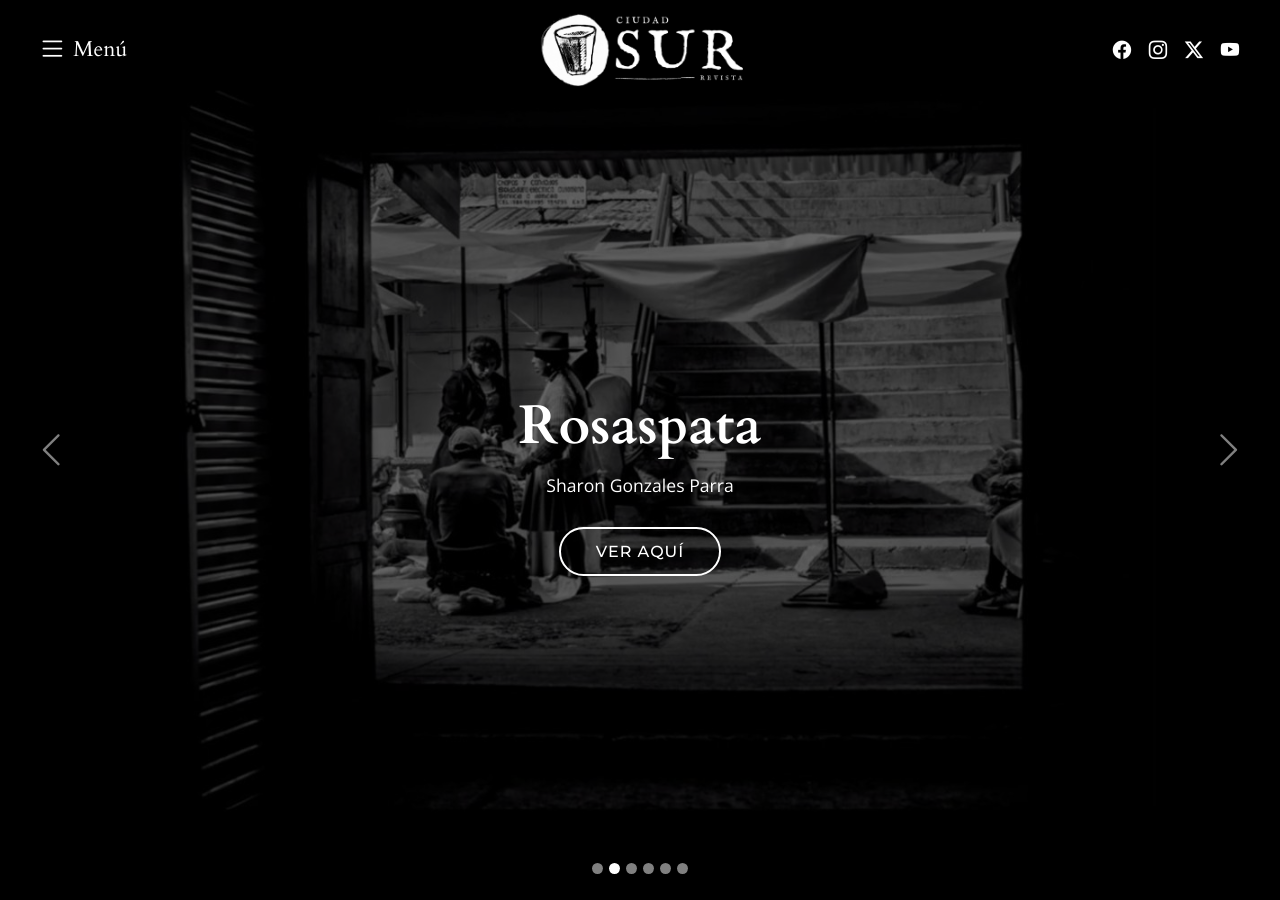
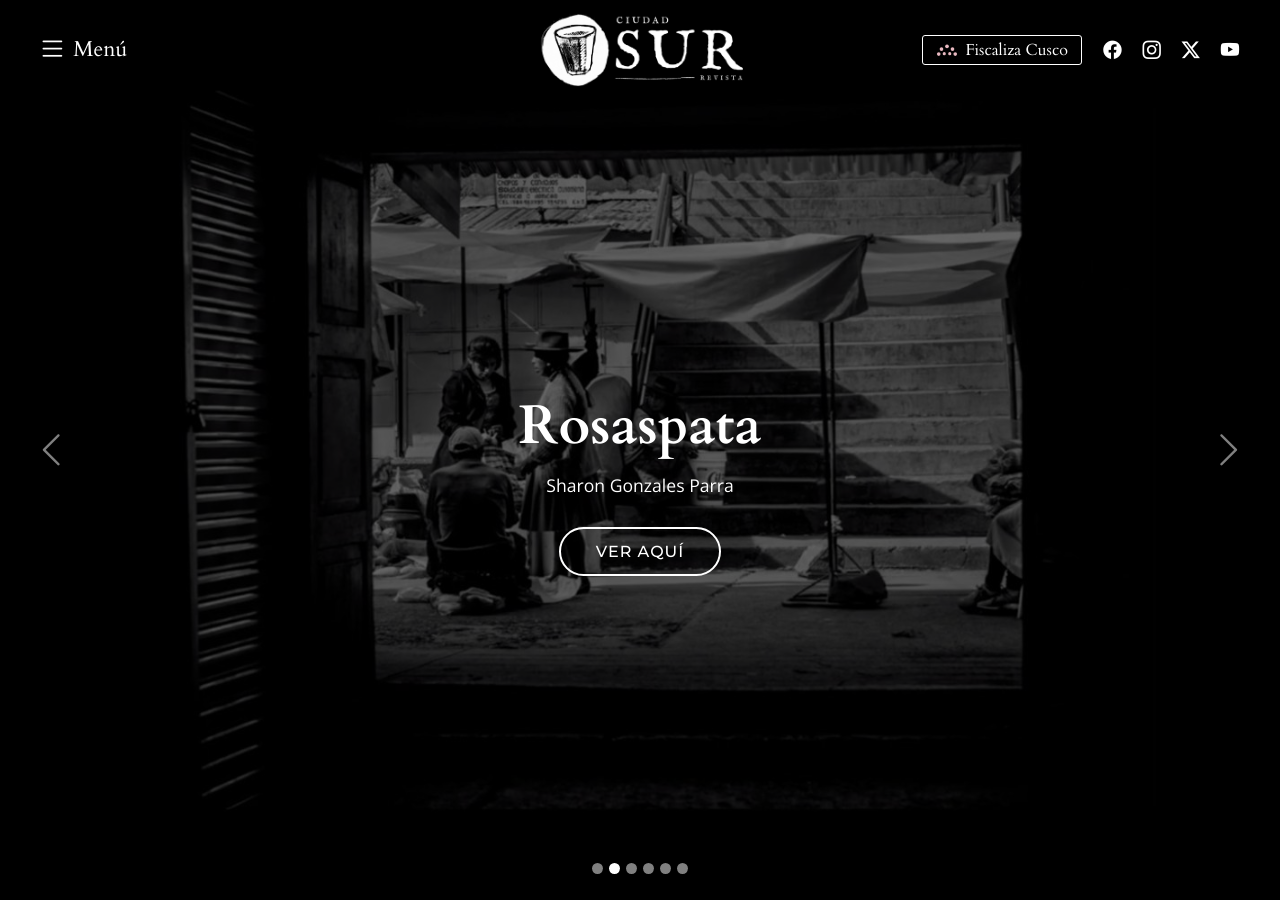
Before and after one commit to romelserg/ciudadsur, a Jekyll site: the page built from index.html, in a window 1280 px wide and 900 px high. Built offline with Jekyll 4.4.1, drawn with Linux system fonts in a browser that asks for light colours.

Commit message:
Add files via upload

```diff
--- a/_includes/cabecera.html
+++ b/_includes/cabecera.html
@@ -9,6 +9,10 @@
       <img src="{{ site.logo | relative_url }}" alt="{{ site.title }}">
     </a>
     <div class="cabecera-lado cabecera-redes">
+      <a class="boton-fiscaliza" href="https://fiscaliza.ciudadsur.pe" title="Fiscaliza Cusco: observatorio ciudadano del Congreso">
+        <svg viewBox="0 0 24 14" aria-hidden="true"><circle cx="3" cy="12" r="2"/><circle cx="6" cy="6.5" r="2"/><circle cx="12" cy="3.5" r="2"/><circle cx="18" cy="6.5" r="2"/><circle cx="21" cy="12" r="2"/><circle cx="9" cy="11.5" r="1.7"/><circle cx="15" cy="11.5" r="1.7"/></svg>
+        <span>Fiscaliza<span class="bf-largo"> Cusco</span></span>
+      </a>
       {% include redes.html %}
     </div>
   </div>
@@ -24,6 +28,7 @@
       <a href="{{ seccion.url | relative_url }}">{{ seccion.nombre }}</a>
     {% endfor %}
     <a href="{{ '/colabora' | relative_url }}">Colabora con Nosotros</a>
+    <a class="menu-fiscaliza" href="https://fiscaliza.ciudadsur.pe">Fiscaliza Cusco <small>Observatorio ciudadano del Congreso</small></a>
     <div class="menu-redes">{% include redes.html %}</div>
   </div>
 </nav>
--- a/assets/css/estilo.css
+++ b/assets/css/estilo.css
@@ -38,7 +38,17 @@ h1, h2, h3, .cardo { font-family: "Cardo", serif; }
 }
 .cabecera-logo img { height: 74px; width: auto; transition: height .4s; }
 .cabecera.con-fondo .cabecera-logo img { height: 60px; }
-.cabecera-redes { justify-self: end; }
+.cabecera-redes { justify-self: end; display: flex; align-items: center; gap: .2rem; }
+/* Botón a Fiscaliza Cusco (observatorio del Congreso) */
+.cabecera-redes a.boton-fiscaliza {
+  display: inline-flex; align-items: center; gap: .45rem; margin-right: .6rem; padding: .35rem .8rem;
+  border: 1.5px solid #fff; border-radius: 3px; font: 400 1rem/1 "Cardo", serif; color: #fff; text-decoration: none; white-space: nowrap;
+}
+.boton-fiscaliza svg { width: 22px; height: 13px; fill: #e9b9c1; flex: none; }
+.cabecera-redes a.boton-fiscaliza:hover { background: #fff; color: var(--borgona); }
+.boton-fiscaliza:hover svg { fill: var(--borgona); }
+.menu-lateral .offcanvas-body > a.menu-fiscaliza { color: #fff; border-left: 3px solid #e9b9c1; padding-left: .8rem; }
+.menu-fiscaliza small { display: block; font: 400 .8rem/1.3 "Open Sans", sans-serif; color: #bbb; }
 .cabecera-redes a, .menu-redes a, .pie-redes a {
   color: #fff; font-size: 1.15rem; padding: .4rem .55rem;
 }
@@ -235,7 +245,10 @@ h1, h2, h3, .cardo { font-family: "Cardo", serif; }
   .cabecera-fila { padding: 0 1rem; }
   .cabecera-logo img, .cabecera.con-fondo .cabecera-logo img { height: 50px; }
   .cabecera.con-fondo { height: 72px; }
-  .cabecera-redes { display: none; }
+  .cabecera-redes a:not(.boton-fiscaliza) { display: none; }   /* en el celular solo queda el botón de Fiscaliza */
+  .cabecera-redes a.boton-fiscaliza { margin-right: 0; padding: .28rem .5rem; font-size: .85rem; }
+  .boton-fiscaliza svg { display: none; }
+  .bf-largo { display: none; }
   .boton-menu span { display: none; }
   .carrusel-texto { inset: 72px 10% 0; }
   .tarjeta { min-height: 260px; }
```
